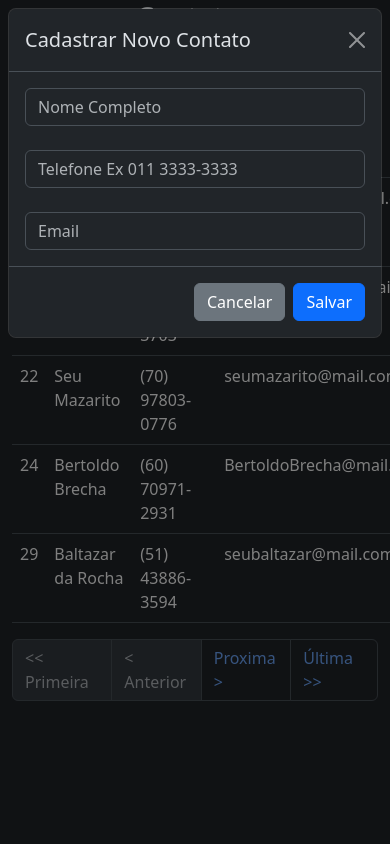
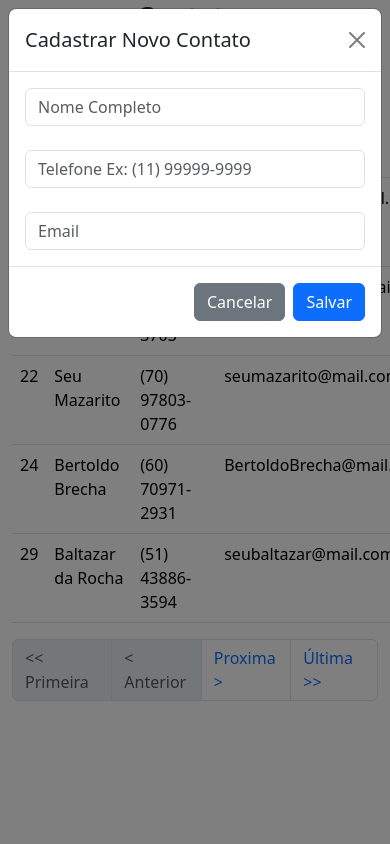
Before and after one commit to CristianoMZN/contatos, a PHP site: page /index.php in a window 390 px wide, after a click on "Novo Contato"; the page is wider, and only the part inside the window is pictured. Run offline with PHP 8.4, Linux system fonts and the light colour scheme; data comes from the database, SQL or seed files in the repository; a stand-in replaces the project's code that opens the database connection.

Commit message:
Final improvements: enhanced phone mask, added .gitignore, and set light mode as default
Co-authored-by: CristianoMZN <9659412+CristianoMZN@users.noreply.github.com>

```diff
--- a/edit-front.php
+++ b/edit-front.php
@@ -10,7 +10,7 @@ $id = $_POST['id'];
     <!-- Theme Toggle Button -->
     <div class="theme-toggle-container">
         <button type="button" class="btn btn-outline-secondary btn-sm" id="theme-toggle">
-            🌙 <span id="theme-text">Modo Claro</span>
+            🌙 <span id="theme-text">Modo Escuro</span>
         </button>
     </div>
 <header>
@@ -35,7 +35,7 @@ if (!$id == 0){
     <br>
     <input placeholder='Nome Completo' type='text' value='<?php echo $row['nome']; ?>' class='form-control' id='nome' name='nome' required>
     <br>
-    <input placeholder='Telefone Ex 011 3333-3333' type='tel' value='<?php echo $row['telefone'];; ?>' class='form-control' id='telefone' name='telefone' required>
+    <input placeholder='Telefone Ex: (11) 99999-9999' type='tel' value='<?php echo $row['telefone'];; ?>' class='form-control' id='telefone' name='telefone' required>
     <br>
     <input placeholder='email@dominio.com' type='email' value='<?php echo $row['email'];; ?>' class='form-control' id='email' name='email' required>
     <br>
--- a/footer.php
+++ b/footer.php
@@ -13,7 +13,7 @@ document.addEventListener('DOMContentLoaded', function() {
     const htmlElement = document.documentElement;
 
     // Load theme from localStorage
-    const currentTheme = localStorage.getItem('theme') || 'dark';
+    const currentTheme = localStorage.getItem('theme') || 'light';
     setTheme(currentTheme);
 
     themeToggle.addEventListener('click', function() {
@@ -37,11 +37,16 @@ document.addEventListener('DOMContentLoaded', function() {
 function applyPhoneMask(input) {
     let value = input.value.replace(/\D/g, '');
 
+    // Limitar a 11 dígitos (padrão brasileiro)
+    if (value.length > 11) {
+        value = value.substr(0, 11);
+    }
+
     if (value.length <= 10) {
-        // Formato: (xx) xxxx-xxxx
+        // Formato: (xx) xxxx-xxxx (telefone fixo)
         value = value.replace(/(\d{2})(\d{4})(\d{0,4})/, '($1) $2-$3');
     } else {
-        // Formato: (xx) xxxxx-xxxx
+        // Formato: (xx) xxxxx-xxxx (celular)
         value = value.replace(/(\d{2})(\d{5})(\d{0,4})/, '($1) $2-$3');
     }
 
--- a/header.php
+++ b/header.php
@@ -1,5 +1,5 @@
 <!doctype html>
-<html lang="pt-br" data-bs-theme="dark">
+<html lang="pt-br" data-bs-theme="light">
 <head>
     <meta charset="UTF-8">
     <meta name="viewport"
--- a/index.php
+++ b/index.php
@@ -10,7 +10,7 @@ include_once "header.php";
     <!-- Theme Toggle Button -->
     <div class="theme-toggle-container">
         <button type="button" class="btn btn-outline-secondary btn-sm" id="theme-toggle">
-            🌙 <span id="theme-text">Modo Claro</span>
+            🌙 <span id="theme-text">Modo Escuro</span>
         </button>
     </div>
 
@@ -29,7 +29,7 @@ include_once "header.php";
                     <form action="create.php" method="post">
                         <input placeholder="Nome Completo" type="text" class="form-control" id="campoNome" name="campoNome" required>
                         <br>
-                        <input placeholder="Telefone Ex 011 3333-3333" type="tel" class="form-control" id="campoTelefone" name="campoTelefone" required>
+                        <input placeholder="Telefone Ex: (11) 99999-9999" type="tel" class="form-control" id="campoTelefone" name="campoTelefone" required>
                         <br>
                         <input placeholder="Email" type="email" class="form-control" id="campoEmail" name="campoEmail" required>
 
```
Also changed, not shown: 1 other file.
